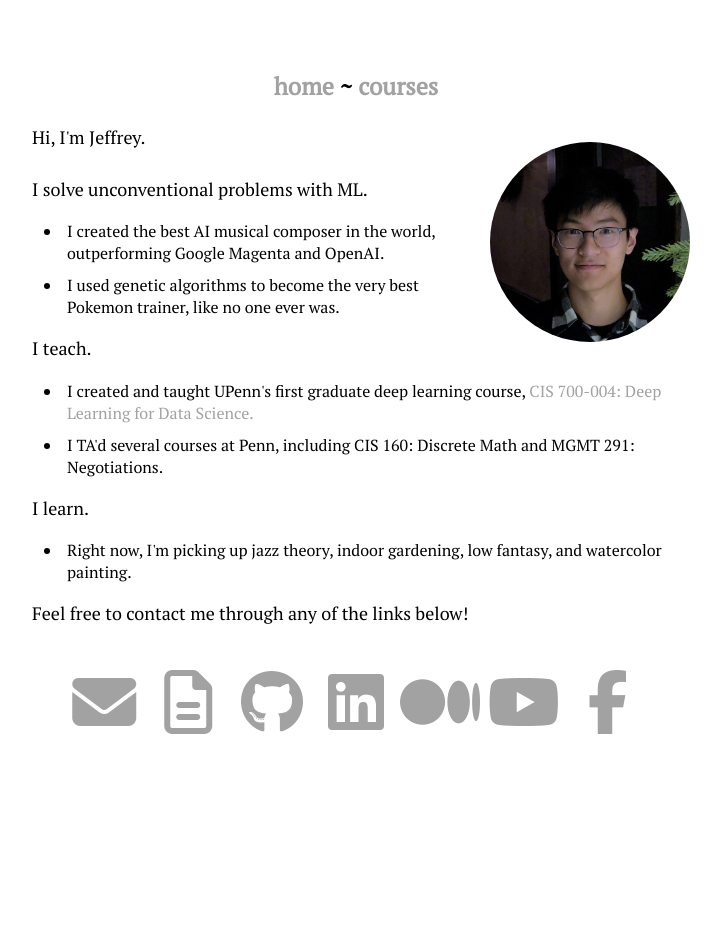
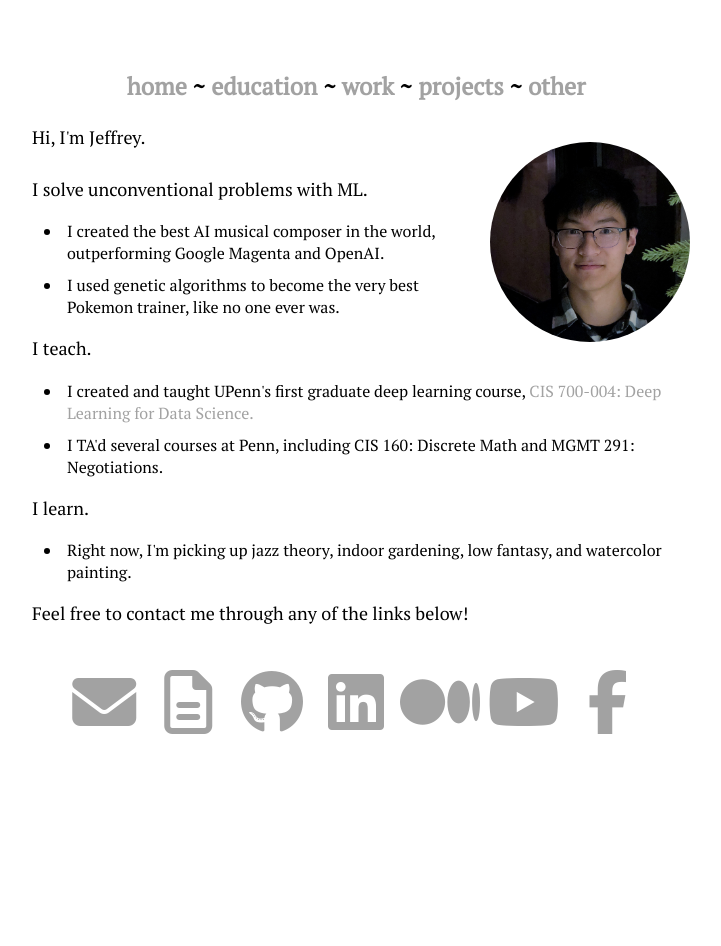
Before and after one commit to jeffreyscheng/jeffreyscheng.github.io, a Jekyll site: the page built from index.html, in a window 1280 px wide. Shown: the whole page, without its empty margins (284-1005 px from the left). Built offline with Jekyll 4.4.1, drawn with Linux system fonts in a browser that asks for light colours; nearby versions of some CDN libraries; some web fonts are replaced.

Commit message:
line by line 6

```diff
--- a/index.html
+++ b/index.html
@@ -6,7 +6,7 @@ title: Jeffrey Cheng's Personal Webpage
 	<div class="hide container" id="aboutme">
 		<div class="wow fadeInDown">
 			<div class="header">
-				<h2><a href="/">home</a> ~ <a href="/courses.html">courses</a></h2>
+				<h2><a href="/">home</a> ~ <a href="/education.html">education</a> ~ <a href="/work.html">work</a> ~ <a href="/projects.html">projects</a> ~ <a href="/other.html">other</a></h2>
 			</div>
 		</div>
 		<div class="wow fadeInRight">
```
